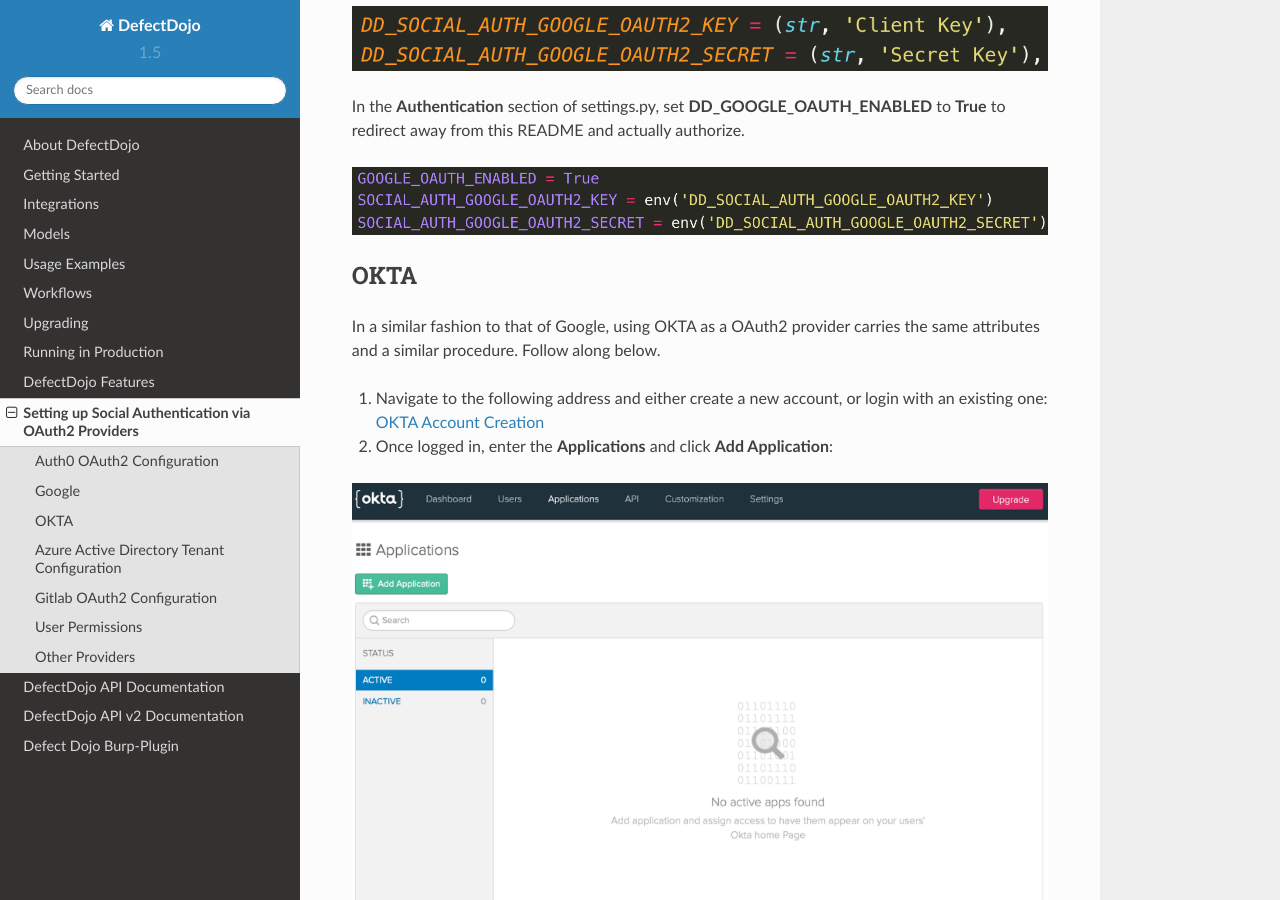
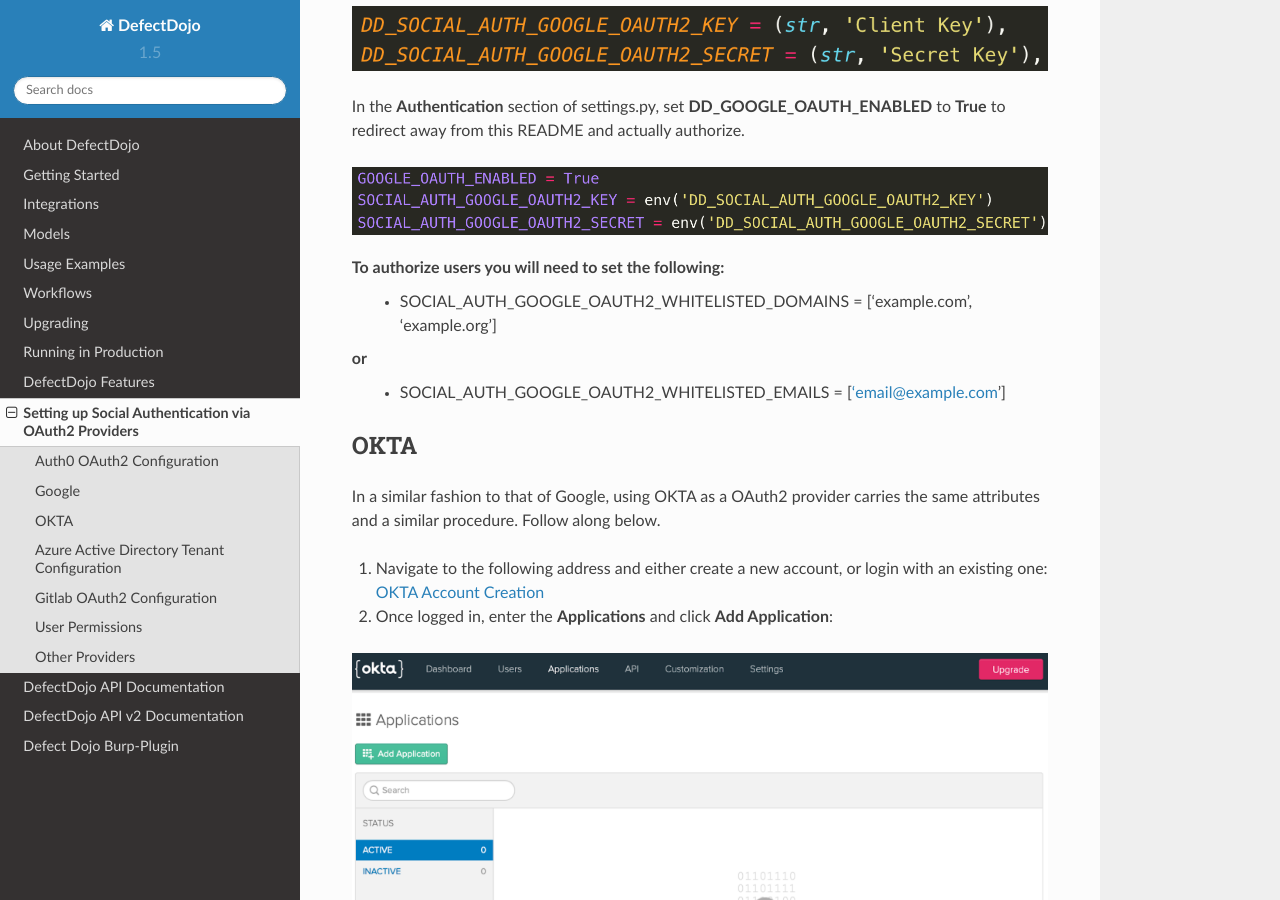
Before and after one commit to DefectDojo/Documentation, a Sphinx documentation site: the page built from docs/social-authentication.rst, in a window 1280 px wide and 900 px high, scrolled down 2834 px. Built offline with Sphinx 7.4.7 and the Read the Docs theme 2.0.0, drawn with Linux system fonts in a browser that asks for light colours.

Commit message:
Update google authentication documentation

```diff
--- a/docs/social-authentication.rst
+++ b/docs/social-authentication.rst
@@ -58,6 +58,11 @@
 In the **Authentication** section of settings.py, set **DD_GOOGLE_OAUTH_ENABLED** to **True** to redirect away from this README and actually authorize.
 
 .. image:: /_static/google_5.png
+
+To authorize users you will need to set the following:
+  * SOCIAL_AUTH_GOOGLE_OAUTH2_WHITELISTED_DOMAINS = ['example.com', 'example.org']
+or
+  * SOCIAL_AUTH_GOOGLE_OAUTH2_WHITELISTED_EMAILS = ['email@example.com']
 
 .. _Google Developers Console: https://console.developers.google.com
 
```
